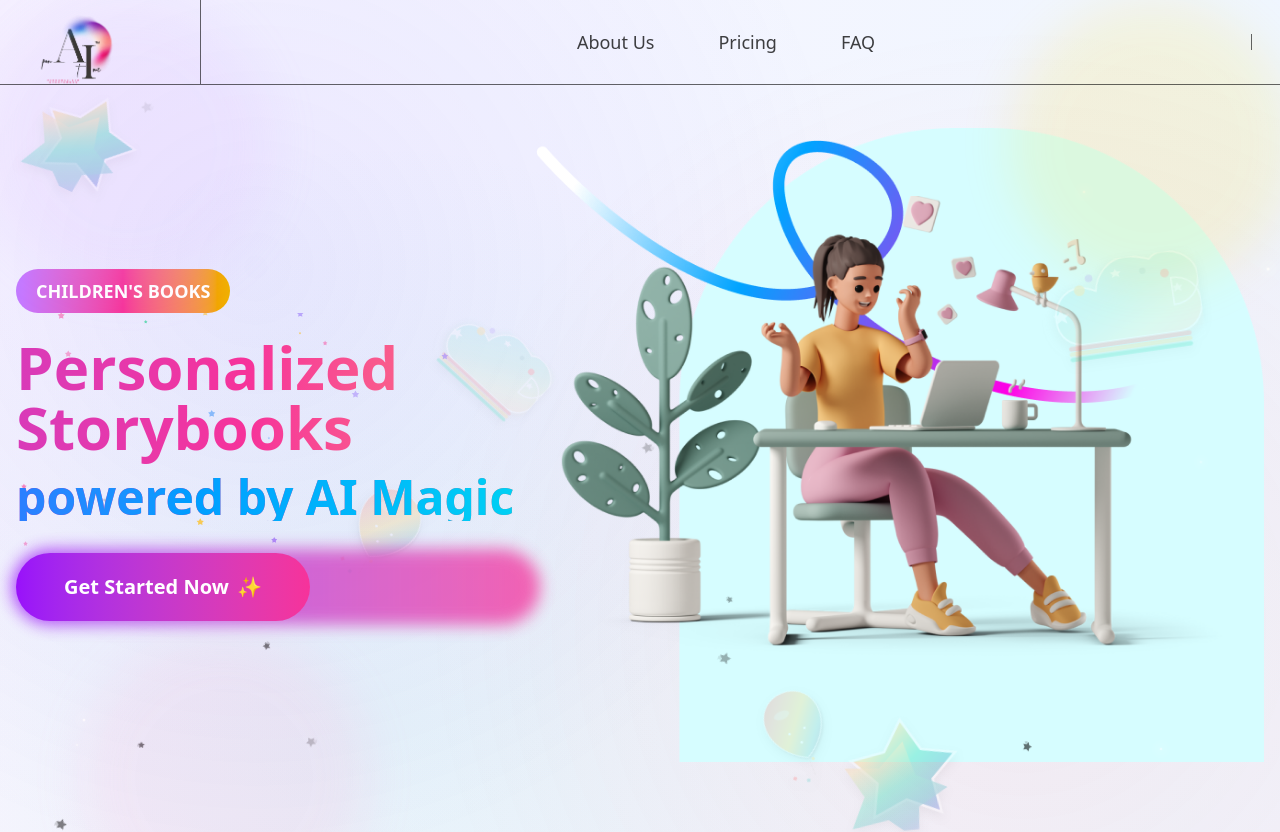
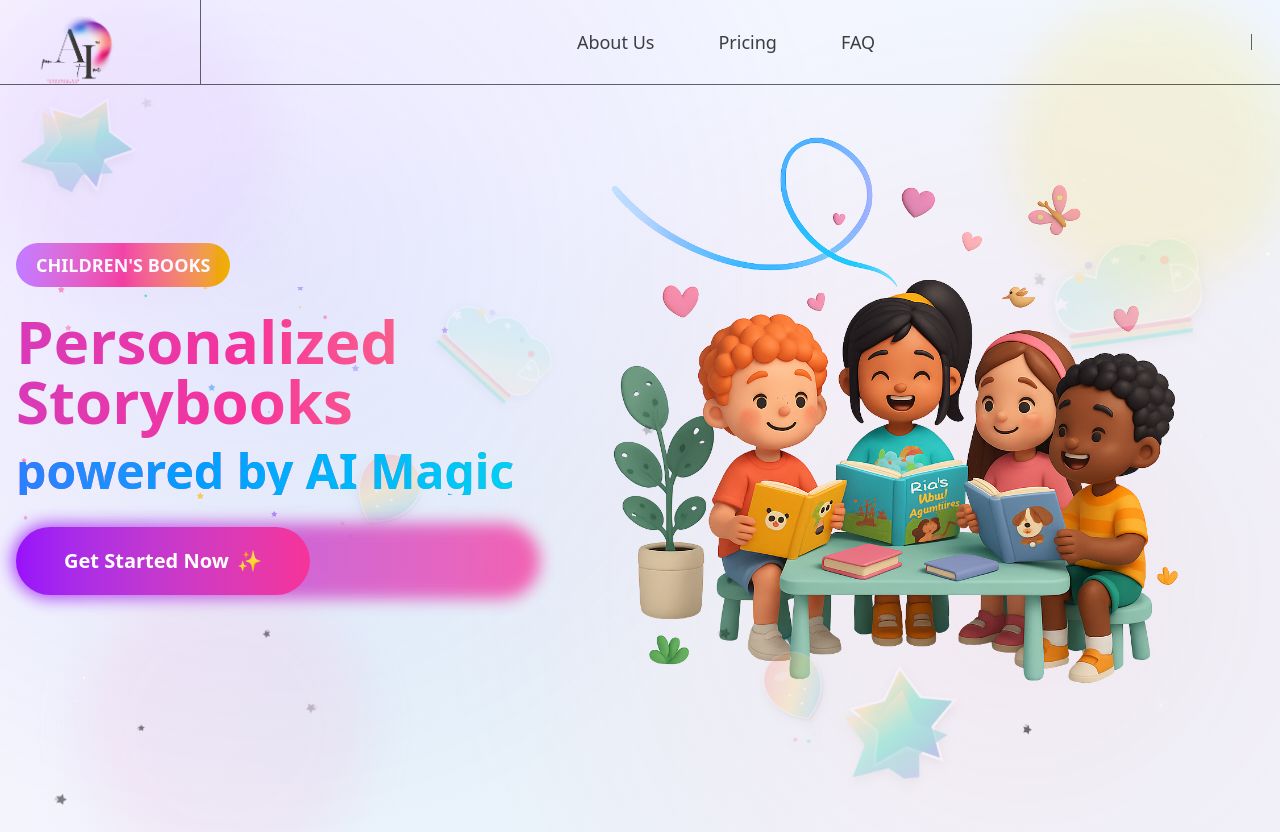
Before and after one commit to yablokolabs/aiponatime, a Next.js app in the folder package/: page / in a window 1280 px wide. Shown: the top 832 px of the page. Built offline with nearby package versions, Linux system fonts and the light colour scheme.

Commit message:
change banner image

```diff
--- a/package/src/components/Home/Hero/index.tsx
+++ b/package/src/components/Home/Hero/index.tsx
@@ -81,9 +81,9 @@ const Hero = () => {
             <Image
               src={`${process.env.NEXT_PUBLIC_BASE_PATH || ''}/images/hero/banner-image.png`}
               alt="banner image"
-              width={600}
-              height={600}
-              className="w-full"
+              width={500}
+              height={500}
+              className="w-4/5 mx-auto"
             />
           </div>
         </div>
```
Also changed, not shown: package/public/images/hero/banner-image.png.
